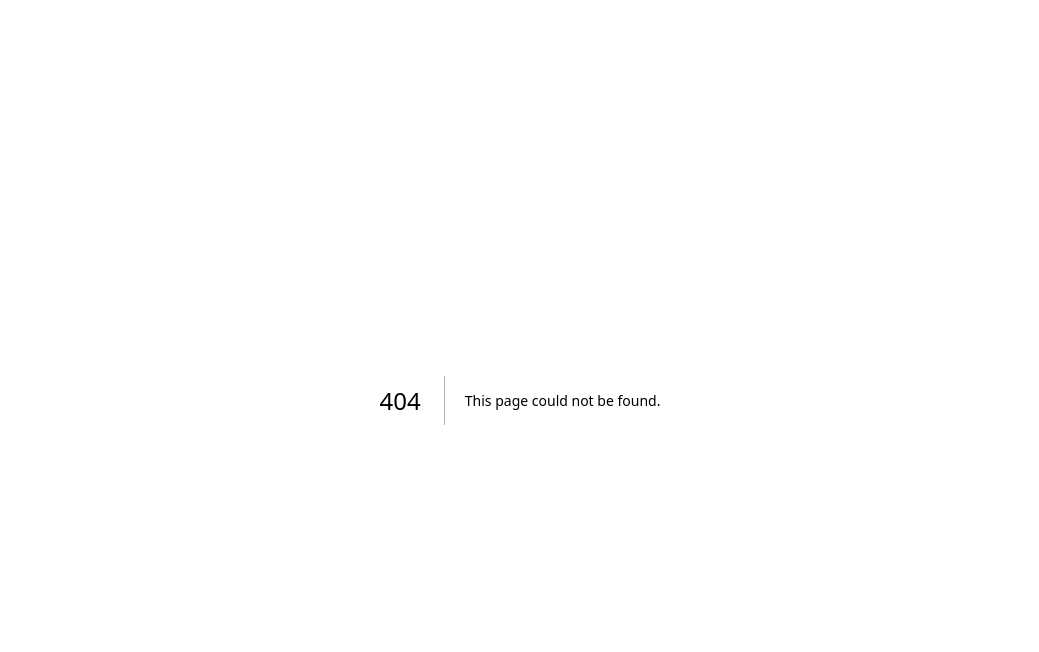
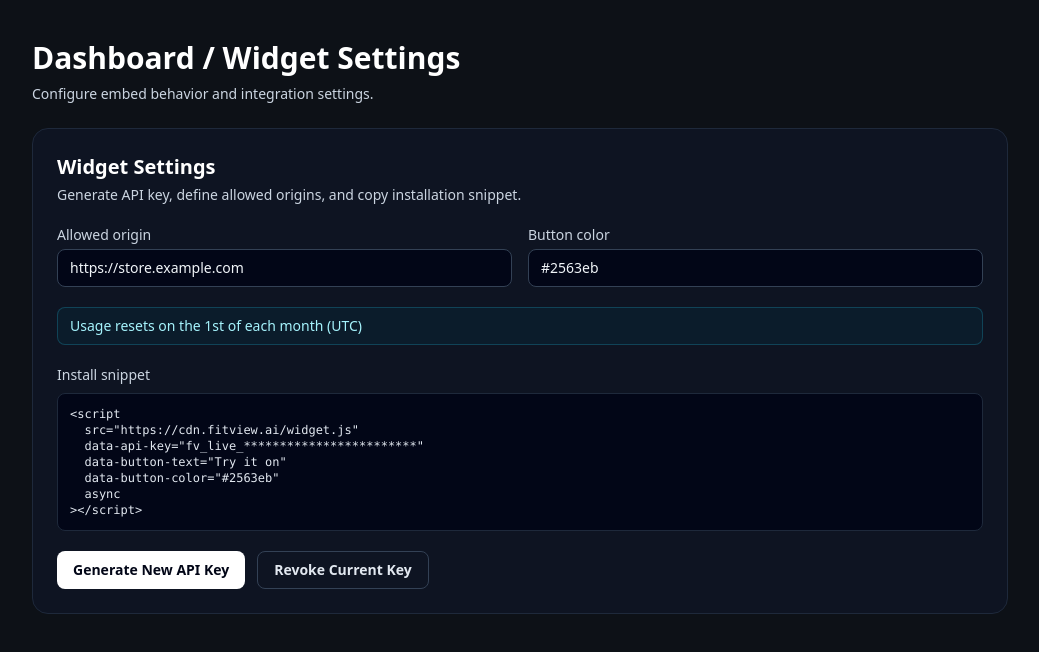
Before and after one commit to iraklidzadzamia/fitview, a Next.js app: page /dashboard/settings in a window 1280 px wide. Before the commit this address had no page. Shown: the top 652 px of the page, without its empty margins (120-1159 px from the left). Built offline with nearby package versions, Linux system fonts and the light colour scheme.

Commit message:
feat: add landing and minimal dashboard pages

```diff
--- a/package.json
+++ b/package.json
@@ -29,12 +29,14 @@
     "zod": "^3.23.8"
   },
   "devDependencies": {
+    "@testing-library/react": "^16.3.2",
     "@types/node": "^22.10.1",
     "@types/react": "^18.3.12",
     "@types/react-dom": "^18.3.1",
     "autoprefixer": "^10.4.20",
     "eslint": "^8.57.1",
     "eslint-config-next": "^14.2.0",
+    "jsdom": "^28.1.0",
     "postcss": "^8.4.49",
     "tailwindcss": "^3.4.16",
     "tsx": "^4.19.2",
--- /dev/null
+++ b/src/app/(dashboard)/dashboard/catalog/page.tsx
@@ -0,0 +1,13 @@
+import { CatalogUploader } from "@/components/dashboard/CatalogUploader";
+
+export default function CatalogPage() {
+  return (
+    <main className="mx-auto min-h-screen w-full max-w-5xl px-6 py-10">
+      <header className="mb-6">
+        <h1 className="text-3xl font-bold text-white">Dashboard / Catalog</h1>
+        <p className="mt-2 text-sm text-slate-300">Manage clothing items available for virtual try-on.</p>
+      </header>
+      <CatalogUploader />
+    </main>
+  );
+}
--- /dev/null
+++ b/src/app/(dashboard)/dashboard/settings/page.tsx
@@ -0,0 +1,13 @@
+import { WidgetConfigurator } from "@/components/dashboard/WidgetConfigurator";
+
+export default function SettingsPage() {
+  return (
+    <main className="mx-auto min-h-screen w-full max-w-5xl px-6 py-10">
+      <header className="mb-6">
+        <h1 className="text-3xl font-bold text-white">Dashboard / Widget Settings</h1>
+        <p className="mt-2 text-sm text-slate-300">Configure embed behavior and integration settings.</p>
+      </header>
+      <WidgetConfigurator />
+    </main>
+  );
+}
--- /dev/null
+++ b/src/app/(marketing)/page.tsx
@@ -0,0 +1,24 @@
+import { Hero } from "@/components/marketing/Hero";
+
+export default function MarketingPage() {
+  return (
+    <main className="mx-auto min-h-screen w-full max-w-6xl px-6 py-12">
+      <Hero />
+
+      <section className="mt-10 grid gap-6 md:grid-cols-3">
+        <article className="rounded-2xl border border-slate-800 bg-slate-900/60 p-5">
+          <h3 className="text-lg font-semibold text-white">Install</h3>
+          <p className="mt-2 text-sm text-slate-300">Paste one script tag and mark product buttons with `data-fitview-item`.</p>
+        </article>
+        <article className="rounded-2xl border border-slate-800 bg-slate-900/60 p-5">
+          <h3 className="text-lg font-semibold text-white">Upload</h3>
+          <p className="mt-2 text-sm text-slate-300">Customer uploads a photo from desktop, drag-and-drop, or camera on mobile.</p>
+        </article>
+        <article className="rounded-2xl border border-slate-800 bg-slate-900/60 p-5">
+          <h3 className="text-lg font-semibold text-white">Convert</h3>
+          <p className="mt-2 text-sm text-slate-300">Widget polls async API and shows generated result with download action.</p>
+        </article>
+      </section>
+    </main>
+  );
+}
--- a/src/app/page.tsx
+++ /dev/null
@@ -1,8 +0,0 @@
-export default function HomePage() {
-  return (
-    <main>
-      <h1>FitView</h1>
-      <p>Project scaffold is ready.</p>
-    </main>
-  );
-}
--- /dev/null
+++ b/src/components/dashboard/CatalogUploader.tsx
@@ -0,0 +1,37 @@
+export function CatalogUploader() {
+  return (
+    <section className="rounded-2xl border border-slate-800 bg-slate-900/60 p-6">
+      <h2 className="text-xl font-semibold text-white">Catalog</h2>
+      <p className="mt-2 text-sm text-slate-300">
+        Upload clothing images, assign categories, and keep product try-on availability in sync.
+      </p>
+
+      <div className="mt-5 grid gap-4 md:grid-cols-2">
+        <label className="space-y-1 text-sm">
+          <span className="text-slate-300">Item name</span>
+          <input className="w-full rounded-lg border border-slate-700 bg-slate-950 px-3 py-2 text-slate-100" placeholder="Classic Denim Jacket" />
+        </label>
+
+        <label className="space-y-1 text-sm">
+          <span className="text-slate-300">Category</span>
+          <select className="w-full rounded-lg border border-slate-700 bg-slate-950 px-3 py-2 text-slate-100">
+            <option>TOP</option>
+            <option>BOTTOM</option>
+            <option>DRESS</option>
+            <option>OUTERWEAR</option>
+          </select>
+        </label>
+      </div>
+
+      <label className="mt-4 block rounded-xl border border-dashed border-slate-700 bg-slate-950/60 p-5 text-center text-sm text-slate-400">
+        Drag and drop product image or click to upload
+        <input className="hidden" type="file" accept="image/jpeg,image/png,image/webp" />
+      </label>
+
+      <div className="mt-4 flex gap-3">
+        <button className="rounded-lg bg-white px-4 py-2 text-sm font-semibold text-slate-950">Save Item</button>
+        <button className="rounded-lg border border-slate-700 px-4 py-2 text-sm font-semibold text-slate-200">Toggle Active</button>
+      </div>
+    </section>
+  );
+}
--- /dev/null
+++ b/src/components/dashboard/WidgetConfigurator.tsx
@@ -0,0 +1,52 @@
+import React from "react";
+
+const EXAMPLE_API_KEY = "fv_live_************************";
+
+export function WidgetConfigurator() {
+  const embedSnippet = `<script
+  src="https://cdn.fitview.ai/widget.js"
+  data-api-key="${EXAMPLE_API_KEY}"
+  data-button-text="Try it on"
+  data-button-color="#2563eb"
+  async
+></script>`;
+
+  return (
+    <section className="space-y-5 rounded-2xl border border-slate-800 bg-slate-900/60 p-6">
+      <header>
+        <h2 className="text-xl font-semibold text-white">Widget Settings</h2>
+        <p className="mt-1 text-sm text-slate-300">
+          Generate API key, define allowed origins, and copy installation snippet.
+        </p>
+      </header>
+
+      <div className="grid gap-4 md:grid-cols-2">
+        <label className="space-y-1 text-sm">
+          <span className="text-slate-300">Allowed origin</span>
+          <input className="w-full rounded-lg border border-slate-700 bg-slate-950 px-3 py-2 text-slate-100" defaultValue="https://store.example.com" />
+        </label>
+
+        <label className="space-y-1 text-sm">
+          <span className="text-slate-300">Button color</span>
+          <input className="w-full rounded-lg border border-slate-700 bg-slate-950 px-3 py-2 text-slate-100" defaultValue="#2563eb" />
+        </label>
+      </div>
+
+      <p className="rounded-lg border border-cyan-800/60 bg-cyan-950/30 px-3 py-2 text-sm text-cyan-200">
+        Usage resets on the 1st of each month (UTC)
+      </p>
+
+      <div className="space-y-2">
+        <p className="text-sm text-slate-300">Install snippet</p>
+        <pre className="overflow-auto rounded-lg border border-slate-800 bg-slate-950 p-3 text-xs text-slate-200">
+          <code>{embedSnippet}</code>
+        </pre>
+      </div>
+
+      <div className="flex flex-wrap gap-3">
+        <button className="rounded-lg bg-white px-4 py-2 text-sm font-semibold text-slate-950">Generate New API Key</button>
+        <button className="rounded-lg border border-slate-700 px-4 py-2 text-sm font-semibold text-slate-200">Revoke Current Key</button>
+      </div>
+    </section>
+  );
+}
--- /dev/null
+++ b/src/components/marketing/Hero.tsx
@@ -0,0 +1,28 @@
+export function Hero() {
+  return (
+    <section className="relative overflow-hidden rounded-3xl border border-slate-800 bg-gradient-to-br from-slate-900 via-slate-950 to-indigo-950 p-8 shadow-2xl">
+      <div className="absolute -right-20 -top-24 h-72 w-72 rounded-full bg-indigo-500/20 blur-3xl" aria-hidden />
+      <div className="absolute -bottom-24 -left-12 h-72 w-72 rounded-full bg-cyan-500/20 blur-3xl" aria-hidden />
+
+      <div className="relative z-10 space-y-6">
+        <p className="inline-flex rounded-full border border-slate-700 bg-slate-900/70 px-3 py-1 text-xs font-semibold uppercase tracking-wider text-slate-300">
+          FitView AI Try-On
+        </p>
+        <h1 className="max-w-3xl text-balance text-4xl font-bold leading-tight text-white md:text-6xl">
+          See it on <span className="text-cyan-300">YOU</span> before you buy.
+        </h1>
+        <p className="max-w-2xl text-lg text-slate-300">
+          One script tag for stores. Upload customer photo, run virtual try-on, and return the result in seconds.
+        </p>
+        <div className="flex flex-wrap gap-3">
+          <a className="rounded-xl bg-white px-5 py-3 text-sm font-semibold text-slate-950 transition hover:-translate-y-0.5" href="/dashboard/catalog">
+            Open Dashboard Demo
+          </a>
+          <a className="rounded-xl border border-slate-600 px-5 py-3 text-sm font-semibold text-slate-100 transition hover:bg-slate-800/60" href="/demo">
+            View Widget Flow
+          </a>
+        </div>
+      </div>
+    </section>
+  );
+}
```
Also changed, not shown: 2 other files (tests, documents, lock files or other folders).
